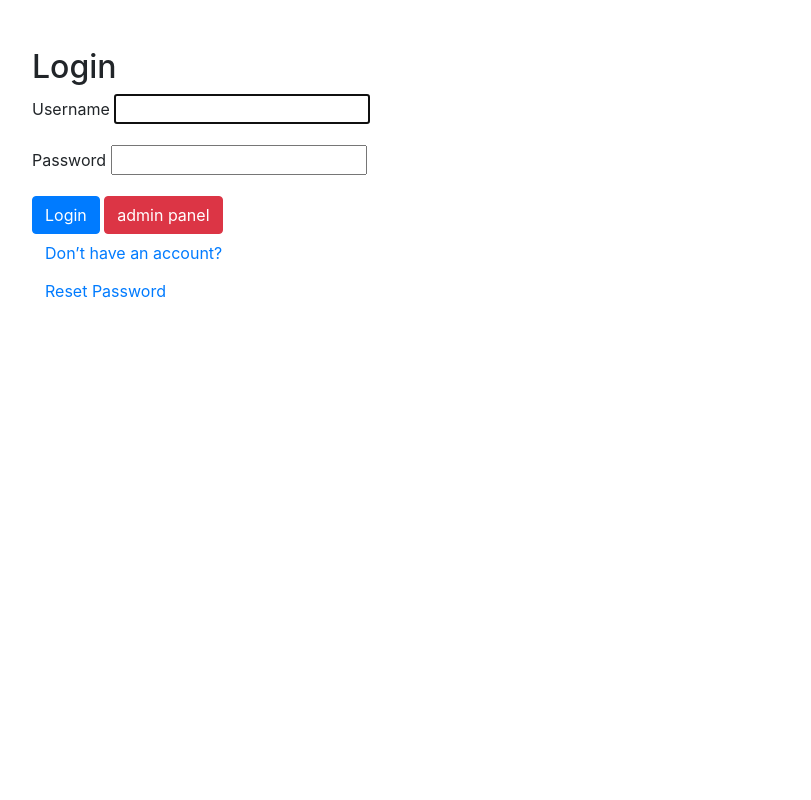
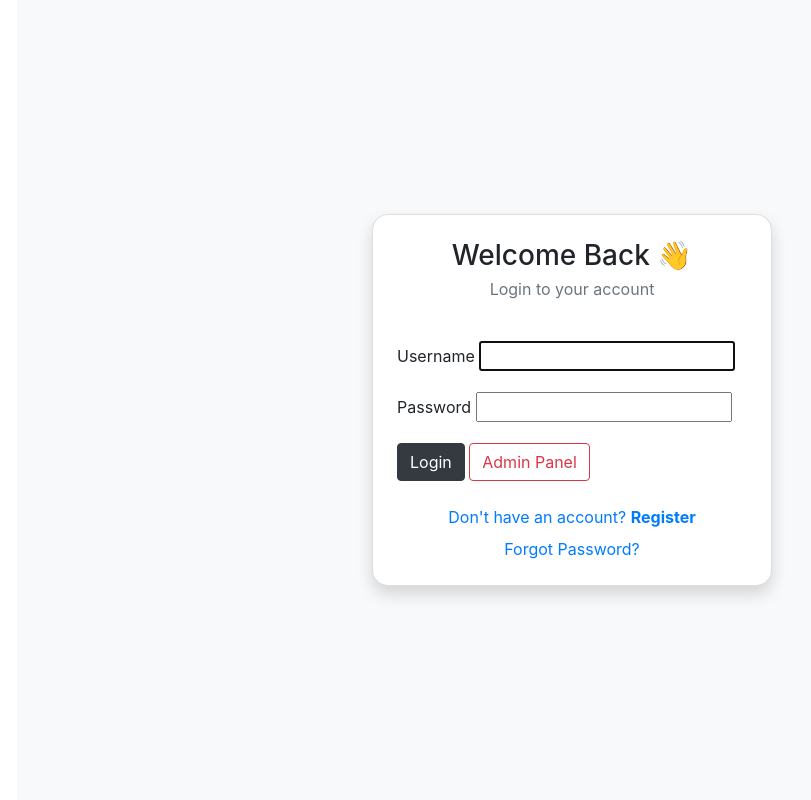
Before and after one commit to Smart-Job-Portal/smart-job-portal-django, a Django app: page /accounts/login/ in a window 1280 px wide. Shown: the whole page, without its empty margins (68-879 px from the left). Run offline with Django 5.2, Linux system fonts and the light colour scheme; some libraries are stand-ins or nearby versions.

Commit message:
finalize 2

```diff
--- a/accounts/views.py
+++ b/accounts/views.py
@@ -20,9 +20,8 @@ def register_view(request):
             user.is_active = False
             user.save()
 
-            # Email confirmation
             current_site = get_current_site(request)
-            mail_subject = 'Activate your Smart Job Portal account'
+            mail_subject = 'PLEASE Activate your Job Portal account'
             message = render_to_string('accounts/activation_email.html', {
                 'user': user,
                 'domain': current_site.domain,
@@ -33,7 +32,6 @@ def register_view(request):
             email = EmailMessage(mail_subject, message, to=[to_email])
             email.send()
 
-            # Send welcome email
             return render(request, 'accounts/please_check_email.html')
     else:
         form = CustomUserCreationForm()
--- a/jobs/admin.py
+++ b/jobs/admin.py
@@ -2,8 +2,6 @@ from django.contrib import admin
 
 from core.utils import send_job_approval_email
 from .models import Job, Application
-
-
 
 @admin.register(Job)
 class JobAdmin(admin.ModelAdmin):
@@ -12,9 +10,6 @@ class JobAdmin(admin.ModelAdmin):
     search_fields = ('title', 'description')
 
     actions = ['approve_jobs']
-
-
-
 
 def approve_jobs(self, request, queryset):
 
--- a/jobs/models.py
+++ b/jobs/models.py
@@ -6,14 +6,10 @@ from core.utils import send_job_approval_email
 from django.db.models.signals import pre_save, post_save
 from django.dispatch import receiver
 
-
-
 class ActiveJobManager(models.Manager):
     def active(self):
 
         return super().get_queryset().filter(published=True)
-
-
 
 class Job(models.Model):
     employer = models.ForeignKey(
@@ -66,8 +62,6 @@ def notify_employer_on_application(sender, instance, created, **kwargs):
         send_application_notification_email(instance)
 
 
-
-
 @receiver(pre_save, sender=Job)
 def set_published_flag(sender, instance, **kwargs):
     if not instance.pk:
--- a/jobs/views.py
+++ b/jobs/views.py
@@ -27,13 +27,11 @@ class JobListView(ListView):
         location_filter = self.request.GET.get('location', None)
         salary_filter = self.request.GET.get('salary', None)
 
-        # If a search term is provided, filter by title/description
         if search_query:
             queryset = queryset.filter(
                 Q(title__icontains=search_query) | Q(description__icontains=search_query)
             )
 
-        # If a location is provided, filter jobs by location
         if location_filter:
             queryset = queryset.filter(location__icontains=location_filter)
 
--- a/templates/accounts/login.html
+++ b/templates/accounts/login.html
@@ -3,28 +3,33 @@
 {% block title %}Login{% endblock %}
 
 {% block content %}
-<div class="container mt-5">
-    <h2>Login</h2>
-    <form method="post">
-        {% csrf_token %}
-        {% for field in form %}
-            <div class="form-group">
-                <label for="{{ field.id_for_label }}">{{ field.label }}</label>
-                {{ field}}
+<div class="d-flex justify-content-center align-items-center min-vh-100 bg-light">
+    <div class="card shadow p-4" style="width: 100%; max-width: 400px; border-radius: 1rem;">
+        <div class="text-center mb-4">
+            <h3 class="mb-1">Welcome Back 👋</h3>
+            <p class="text-muted">Login to your account</p>
+        </div>
+        <form method="post" novalidate>
+            {% csrf_token %}
+            {% for field in form %}
+            <div class="form-group mb-3">
+                <label for="{{ field.id_for_label }}" class="form-label">{{ field.label }}</label>
+                {{ field }}
                 {% if field.errors %}
-                    <div class="alert alert-danger">
-                        {{ field.errors }}
-                    </div>
+                <div class="text-danger small mt-1">{{ field.errors|striptags }}</div>
                 {% endif %}
             </div>
-        {% endfor %}
-        <button type="submit" class="btn btn-primary">Login</button>
-
-        <a href="/admin/" class="btn btn-danger">admin panel</a>
-
-    </form>
-    <a href="{% url 'register' %}" class="btn btn-link">Don’t have an account?</a>
-    <br>
-    <a href="{% url 'password_reset' %}" class="btn btn-link">Reset Password</a>
+            {% endfor %}
+            <div class="d-grid gap-2">
+                <button type="submit" class="btn btn-dark">Login</button>
+                <a href="/admin/" class="btn btn-outline-danger">Admin Panel</a>
+            </div>
+        </form>
+        <div class="mt-4 text-center">
+            <a href="{% url 'register' %}" class="text-decoration-none">Don't have an account?
+                <strong>Register</strong></a><br>
+            <a href="{% url 'password_reset' %}" class="text-decoration-none mt-2 d-block">Forgot Password?</a>
+        </div>
+    </div>
 </div>
 {% endblock %}
--- a/templates/base.html
+++ b/templates/base.html
@@ -1,15 +1,15 @@
 <!DOCTYPE html>
 <html lang="en">
+
 <head>
   <meta charset="UTF-8" />
   <meta name="viewport" content="width=device-width, initial-scale=1.0" />
-    <title>{% block title %}Smart Job Portal{% endblock %}</title>
-    <link
-      rel="stylesheet"
-      href="https://stackpath.bootstrapcdn.com/bootstrap/4.5.2/css/bootstrap.min.css"
-    />
+  <title>{% block title %}Job Portal{% endblock %}</title>
+  <link rel="stylesheet" href="https://stackpath.bootstrapcdn.com/bootstrap/4.5.2/css/bootstrap.min.css" />
 </head>
+
 <body>
   <div class="container">{% block content %}{% endblock %}</div>
 </body>
+
 </html>
```
Also changed, not shown: templates/accounts/password_reset.html (+24 -6 lines), templates/accounts/register.html (+19 -12 lines), jobs/apps.py (line endings or trailing spaces). Lines whose indentation alone changed are shown as unchanged.
